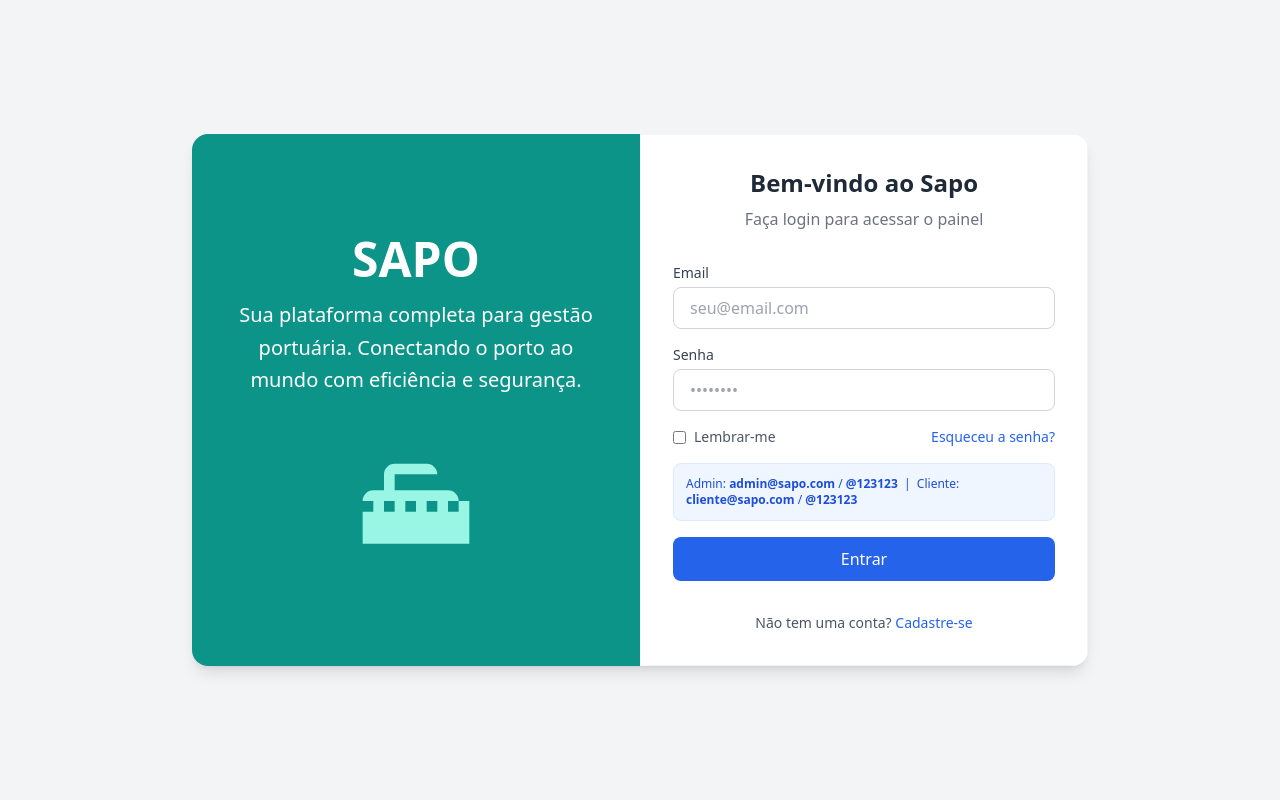
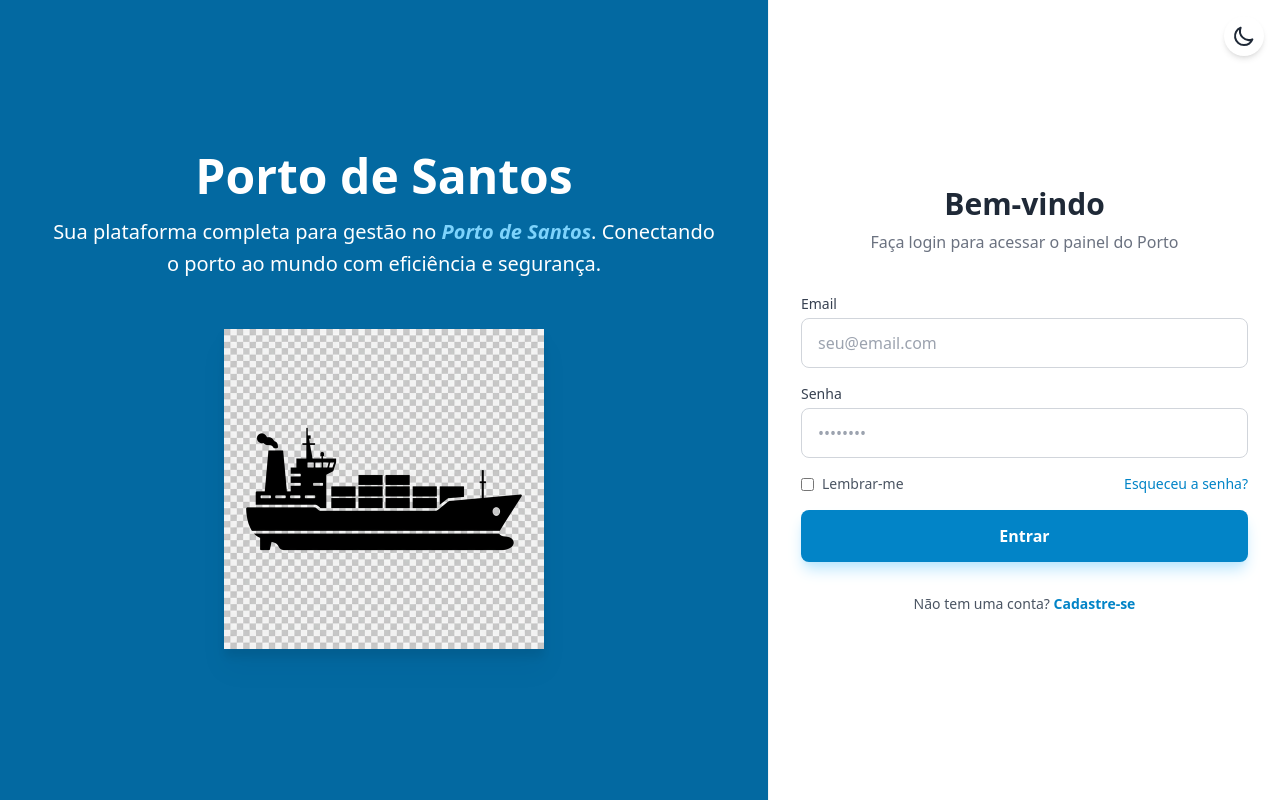
Before and after one commit to MatheusCardoso013/sapo, a React (Vite) app in the folder port-dashboard/: page / in a window 1280 px wide. Built offline with nearby package versions, Linux system fonts and the light colour scheme.

Commit message:
final changes

```diff
--- a/port-dashboard/src/pages/Auth.tsx
+++ b/port-dashboard/src/pages/Auth.tsx
@@ -12,6 +12,16 @@
     onLogin: (result: AuthResult) => void;
     onNavigate: (view: 'register') => void;
 }) {
+    const [darkMode, setDarkMode] = React.useState(() => document.documentElement.classList.contains('dark'));
+
+    React.useEffect(() => {
+        if (darkMode) {
+            document.documentElement.classList.add('dark');
+        } else {
+            document.documentElement.classList.remove('dark');
+        }
+    }, [darkMode]);
+
     const [email, setEmail] = React.useState('');
     const [password, setPassword] = React.useState('');
     const [error, setError] = React.useState('');
@@ -33,57 +43,72 @@
     };
 
     return (
-        <div className="min-h-screen bg-port-gray flex items-center justify-center font-sans p-4">
-            <div className="flex w-full max-w-4xl rounded-2xl shadow-lg overflow-hidden">
+        <div className="min-h-screen w-screen h-screen bg-port-gray dark:bg-black flex items-center justify-center font-sans relative">
+            <div className="flex w-full h-full overflow-hidden">
+                {/* Dark Mode Toggle */}
+                <button
+                    onClick={() => setDarkMode(!darkMode)}
+                    className="absolute top-4 right-4 p-2 rounded-full bg-white dark:bg-slate-800 shadow-md z-50 text-gray-800 dark:text-yellow-400 hover:scale-110 transition-transform"
+                    title="Alternar Tema"
+                >
+                    {darkMode ? (
+                        <svg className="w-6 h-6" fill="none" stroke="currentColor" viewBox="0 0 24 24" xmlns="http://www.w3.org/2000/svg">
+                            <path strokeLinecap="round" strokeLinejoin="round" strokeWidth={2} d="M12 3v1m0 16v1m9-9h1M4 12H3m15.364-6.364l-.707.707M6.343 17.657l-.707.707m12.728 0l-.707-.707M6.343 6.343l-.707-.707M12 8a4 4 0 100 8 4 4 0 000-8z" />
+                        </svg>
+                    ) : (
+                        <svg className="w-6 h-6" fill="none" stroke="currentColor" viewBox="0 0 24 24" xmlns="http://www.w3.org/2000/svg">
+                            <path strokeLinecap="round" strokeLinejoin="round" strokeWidth={2} d="M20.354 15.354A9 9 0 018.646 3.646 9.003 9.003 0 0012 21a9.003 9.003 0 008.354-5.646z" />
+                        </svg>
+                    )}
+                </button>
                 {/* Left Panel - Port-themed Branding */}
-                <div className="hidden md:flex flex-col justify-center items-center p-8 w-1/2 bg-teal-600 text-white">
-                    <h1 className="text-5xl font-extrabold mb-4">SAPO</h1>
+                <div className="hidden md:flex flex-col justify-center items-center p-12 w-full md:w-[60%] bg-sky-700 dark:bg-sky-500 text-white transition-colors duration-500">
+                    <h1 className="text-5xl font-extrabold mb-4">Porto de Santos</h1>
                     <p className="text-xl text-center leading-relaxed">
-                        Sua plataforma completa para gestão portuária.
+                        Sua plataforma completa para gestão no <span className="font-bold text-sky-300 italic">Porto de Santos</span>.
                         Conectando o porto ao mundo com eficiência e segurança.
                     </p>
-                    {/* Placeholder for a port-themed icon/image */}
-                    <svg className="w-32 h-32 mt-10 text-teal-200" fill="currentColor" viewBox="0 0 24 24" xmlns="http://www.w3.org/2000/svg">
-                        <path d="M20 12c0-1.103-.897-2-2-2h-2V7c0-1.103-.897-2-2-2H8c-1.103 0-2 .897-2 2v3H4c-1.103 0-2 .897-2 2v8h20v-8zm-18 0h2v2H2v-2zm4 0h2v2H6v-2zm4 0h2v2h-2v-2zm4 0h2v2h-2v-2zm4 0h2v2h-2v-2zM8 7h8v3H8V7z"></path>
-                    </svg>
+                    {/* Ship Image Branding */}
+                    <img src="/ship.png" alt="Navio Porto de Santos" className="w-80 h-auto mt-12 opacity-100 drop-shadow-xl" />
                 </div>
 
                 {/* Right Panel - Login Form */}
-                <div className="w-full md:w-1/2 bg-white p-8 border border-gray-100">
-                    <div className="flex justify-center mb-6 md:hidden"><span className="text-3xl font-bold text-blue-600">SAPO</span></div>
-                    <h2 className="text-2xl font-bold text-center text-gray-800 mb-2">Bem-vindo ao Sapo</h2>
-                    <p className="text-center text-gray-500 mb-8">Faça login para acessar o painel</p>
+                <div className="w-full md:w-[40%] bg-white dark:bg-black p-8 flex items-center justify-center border-l border-gray-100 dark:border-zinc-900 transition-colors duration-500">
+                    <div className="w-full max-w-md">
+                        <div className="flex justify-center mb-6 md:hidden"><span className="text-3xl font-bold text-sky-600">Porto de Santos</span></div>
+                        <h2 className="text-3xl font-bold text-center text-gray-800 dark:text-white mb-2">Bem-vindo</h2>
+                        <p className="text-center text-gray-500 dark:text-zinc-400 mb-10">Faça login para acessar o painel do Porto</p>
                         <form onSubmit={handleSubmit} className="space-y-4">
                             <div>
-                            <label className="block text-sm font-medium text-gray-700 mb-1">Email</label>
+                                <label className="block text-sm font-medium text-gray-700 dark:text-gray-300 mb-1">Email</label>
                                 <input type="email" required value={email} onChange={e => setEmail(e.target.value)}
-                                className="w-full px-4 py-2 border border-gray-300 rounded-lg outline-none focus:ring-2 focus:ring-blue-600 focus:border-transparent"
+                                    className="w-full px-4 py-3 border border-gray-300 dark:border-zinc-800 rounded-lg outline-none focus:ring-2 focus:ring-sky-500 bg-white dark:bg-zinc-900 dark:text-white"
                                     placeholder="seu@email.com" />
                             </div>
                             <div>
-                            <label className="block text-sm font-medium text-gray-700 mb-1">Senha</label>
-                            <input type="password" required value={password} onChange={e => setPassword(e.target.value)} className="w-full px-4 py-2 border border-gray-300 rounded-lg outline-none focus:ring-2 focus:ring-blue-600 focus:border-transparent" placeholder="••••••••" />
+                                <label className="block text-sm font-medium text-gray-700 dark:text-gray-300 mb-1">Senha</label>
+                                <input type="password" required value={password} onChange={e => setPassword(e.target.value)}
+                                    className="w-full px-4 py-3 border border-gray-300 dark:border-zinc-800 rounded-lg outline-none focus:ring-2 focus:ring-sky-500 bg-white dark:bg-zinc-900 dark:text-white"
+                                    placeholder="••••••••" />
                             </div>
                             <div className="flex items-center justify-between text-sm">
                                 <label className="flex items-center gap-2">
-                                <input type="checkbox" className="rounded text-blue-600 focus:ring-blue-600" />
-                                <span className="text-gray-600">Lembrar-me</span>
+                                    <input type="checkbox" className="rounded text-sky-500 focus:ring-sky-500 dark:bg-zinc-900 dark:border-zinc-800" />
+                                    <span className="text-gray-600 dark:text-gray-400">Lembrar-me</span>
                                 </label>
-                            <a href="#" className="text-blue-600 hover:underline font-medium">Esqueceu a senha?</a>
+                                <a href="#" className="text-sky-600 dark:text-sky-400 hover:underline font-medium">Esqueceu a senha?</a>
                             </div>
                             {error && (
                                 <p className="text-sm text-red-600 bg-red-50 border border-red-200 rounded-lg px-3 py-2">{error}</p>
                             )}
-                        <div className="p-3 bg-blue-50 border border-blue-100 rounded-lg text-xs text-blue-700">
-                            Admin: <strong>admin@sapo.com</strong> / <strong>@123123</strong> &nbsp;|&nbsp; Cliente: <strong>cliente@sapo.com</strong> / <strong>@123123</strong>
-                        </div>
-                        <button type="submit" className="w-full bg-blue-600 hover:bg-blue-700 text-white font-medium py-2.5 rounded-lg transition-colors mt-2">
+                            <button type="submit" className="w-full bg-sky-600 hover:bg-sky-700 text-white font-bold py-3.5 rounded-lg transition-colors mt-2 shadow-lg shadow-sky-200 dark:shadow-none">
                                 Entrar
                             </button>
                         </form>
-                    <p className="text-center text-sm text-gray-600 mt-8">
-                        Não tem uma conta? <button onClick={() => onNavigate('register')} className="text-blue-600 hover:underline font-medium">Cadastre-se</button>
+                        <p className="text-center text-sm text-gray-600 dark:text-gray-400 mt-8">
+                            Não tem uma conta? <button onClick={() => onNavigate('register')} className="text-sky-600 dark:text-sky-400 hover:underline font-bold">Cadastre-se</button>
                         </p>
+                    </div>
                 </div>
             </div>
         </div>
@@ -102,63 +127,55 @@
     };
 
     return (
-        <div className="min-h-screen bg-port-gray flex items-center justify-center font-sans p-4">
-            <div className="flex w-full max-w-4xl rounded-2xl shadow-lg overflow-hidden">
+        <div className="min-h-screen w-screen h-screen bg-port-gray dark:bg-black flex items-center justify-center font-sans">
+            <div className="flex w-full h-full overflow-hidden">
                 {/* Left Panel - Port-themed Branding */}
-                <div className="hidden md:flex flex-col justify-center items-center p-8 w-1/2 bg-teal-600 text-white">
-                    <h1 className="text-5xl font-extrabold mb-4">SAPO</h1>
+                <div className="hidden md:flex flex-col justify-center items-center p-12 w-full md:w-[60%] bg-sky-700 dark:bg-sky-500 text-white transition-colors duration-500">
+                    <h1 className="text-5xl font-extrabold mb-4">Porto de Santos</h1>
                     <p className="text-xl text-center leading-relaxed">
-                        Sua plataforma completa para gestão portuária.
+                        Sua plataforma completa para gestão no <span className="font-bold text-sky-300 italic">Porto de Santos</span>.
                         Conectando o porto ao mundo com eficiência e segurança.
                     </p>
-                    {/* Placeholder for a port-themed icon/image */}
-                    <svg className="w-32 h-32 mt-10 text-teal-200" fill="currentColor" viewBox="0 0 24 24" xmlns="http://www.w3.org/2000/svg">
-                        <path d="M20 12c0-1.103-.897-2-2-2h-2V7c0-1.103-.897-2-2-2H8c-1.103 0-2 .897-2 2v3H4c-1.103 0-2 .897-2 2v8h20v-8zm-18 0h2v2H2v-2zm4 0h2v2H6v-2zm4 0h2v2h-2v-2zm4 0h2v2h-2v-2zm4 0h2v2h-2v-2zM8 7h8v3H8V7z"></path>
-                    </svg>
+                    {/* Ship Image Branding */}
+                    <img src="/ship.png" alt="Navio Porto de Santos" className="w-80 h-auto mt-12 opacity-100 drop-shadow-xl" />
                 </div>
 
                 {/* Right Panel - Register Form */}
-                <div className="w-full md:w-1/2 bg-white p-8 border border-gray-100">
-                    <div className="flex justify-center mb-6 md:hidden"><span className="text-3xl font-bold text-blue-600">SAPO</span></div>
-                    <h2 className="text-2xl font-bold text-center text-gray-800 mb-2">Criar Conta</h2>
-                    <p className="text-center text-gray-500 mb-8">Junte-se ao Sapo hoje mesmo</p>
+                <div className="w-full md:w-[40%] bg-white dark:bg-black p-8 flex items-center justify-center border-l border-gray-100 dark:border-zinc-900 transition-colors duration-500">
+                    <div className="w-full max-w-md">
+                        <div className="flex justify-center mb-6 md:hidden"><span className="text-3xl font-bold text-sky-600">Porto de Santos</span></div>
+                        <h2 className="text-3xl font-bold text-center text-gray-800 dark:text-white mb-2">Criar Conta</h2>
+                        <p className="text-center text-gray-500 dark:text-gray-400 mb-10">Junte-se ao Porto de Santos hoje mesmo</p>
                         <form onSubmit={handleSubmit} className="space-y-4">
                             <div>
-                            <label className="block text-sm font-medium text-gray-700 mb-1">Nome Completo</label>
+                                <label className="block text-sm font-medium text-gray-700 dark:text-gray-300 mb-1">Nome Completo</label>
                                 <input type="text" required value={name} onChange={e => setName(e.target.value)}
-                                className="w-full px-4 py-2 border border-gray-300 rounded-lg outline-none focus:ring-2 focus:ring-blue-600 focus:border-transparent" placeholder="João da Silva" />
+                                    className="w-full px-4 py-2.5 border border-gray-300 dark:border-zinc-800 rounded-lg outline-none focus:ring-2 focus:ring-sky-500 bg-white dark:bg-zinc-900 dark:text-white" placeholder="João da Silva" />
                             </div>
                             <div>
-                            <label className="block text-sm font-medium text-gray-700 mb-1">Email</label>
-                            <input type="email" required className="w-full px-4 py-2 border border-gray-300 rounded-lg outline-none focus:ring-2 focus:ring-blue-600 focus:border-transparent" placeholder="seu@email.com" />
+                                <label className="block text-sm font-medium text-gray-700 dark:text-zinc-300 mb-1">Email</label>
+                                <input type="email" required className="w-full px-4 py-2.5 border border-gray-300 dark:border-zinc-800 rounded-lg outline-none focus:ring-2 focus:ring-sky-500 bg-white dark:bg-zinc-900 dark:text-white" placeholder="seu@email.com" />
                             </div>
                             <div>
-                            <label className="block text-sm font-medium text-gray-700 mb-1">Área que trabalha no porto</label>
-                            <select required defaultValue="" className="w-full px-4 py-2 border border-gray-300 rounded-lg outline-none focus:ring-2 focus:ring-blue-600 text-gray-700 bg-white">
-                                <option value="" disabled>Selecione sua área</option>
-                                <option value="operacoes">Operações</option>
-                                <option value="logistica">Logística</option>
-                                <option value="manutencao">Manutenção</option>
-                                <option value="administrativo">Administrativo</option>
-                                <option value="seguranca">Segurança</option>
-                                <option value="outros">Outros</option>
-                            </select>
+                                <label className="block text-sm font-medium text-gray-700 dark:text-zinc-300 mb-1">Área que trabalha no porto</label>
+                                <input type="text" required className="w-full px-4 py-2.5 border border-gray-300 dark:border-zinc-800 rounded-lg outline-none focus:ring-2 focus:ring-sky-500 bg-white dark:bg-zinc-900 dark:text-white" placeholder="Ex: Logística, Operações..." />
                             </div>
                             <div>
-                            <label className="block text-sm font-medium text-gray-700 mb-1">Senha</label>
-                            <input type="password" required className="w-full px-4 py-2 border border-gray-300 rounded-lg outline-none focus:ring-2 focus:ring-blue-600 focus:border-transparent" placeholder="••••••••" />
+                                <label className="block text-sm font-medium text-gray-700 dark:text-zinc-300 mb-1">Senha</label>
+                                <input type="password" required className="w-full px-4 py-2.5 border border-gray-300 dark:border-zinc-800 rounded-lg outline-none focus:ring-2 focus:ring-sky-500 bg-white dark:bg-zinc-900 dark:text-white" placeholder="••••••••" />
                             </div>
                             <div>
-                            <label className="block text-sm font-medium text-gray-700 mb-1">Confirmar Senha</label>
-                            <input type="password" required className="w-full px-4 py-2 border border-gray-300 rounded-lg outline-none focus:ring-2 focus:ring-blue-600 focus:border-transparent" placeholder="••••••••" />
+                                <label className="block text-sm font-medium text-gray-700 dark:text-zinc-300 mb-1">Confirmar Senha</label>
+                                <input type="password" required className="w-full px-4 py-2.5 border border-gray-300 dark:border-zinc-800 rounded-lg outline-none focus:ring-2 focus:ring-sky-500 bg-white dark:bg-zinc-900 dark:text-white" placeholder="••••••••" />
                             </div>
-                        <button type="submit" className="w-full bg-blue-600 hover:bg-blue-700 text-white font-medium py-2.5 rounded-lg transition-colors mt-2">
+                            <button type="submit" className="w-full bg-sky-600 hover:bg-sky-700 text-white font-bold py-3.5 rounded-lg transition-colors mt-2">
                                 Cadastrar
                             </button>
                         </form>
-                    <p className="text-center text-sm text-gray-600 mt-8">
-                        Já tem uma conta? <button onClick={() => onNavigate('login')} className="text-blue-600 hover:underline font-medium">Fazer login</button>
+                        <p className="text-center text-sm text-gray-600 dark:text-zinc-400 mt-8">
+                            Já tem uma conta? <button onClick={() => onNavigate('login')} className="text-sky-600 dark:text-sky-400 hover:underline font-bold">Fazer login</button>
                         </p>
+                    </div>
                 </div>
             </div>
         </div>
--- a/port-dashboard/tailwind.config.js
+++ b/port-dashboard/tailwind.config.js
@@ -1,5 +1,6 @@
 /** @type {import('tailwindcss').Config} */
 export default {
+  darkMode: 'class',
   content: [
     "./index.html",
     "./src/**/*.{js,ts,jsx,tsx}",
```
Also changed, not shown: port-dashboard/public/ship.png (added). Lines whose indentation alone changed are shown as unchanged.
